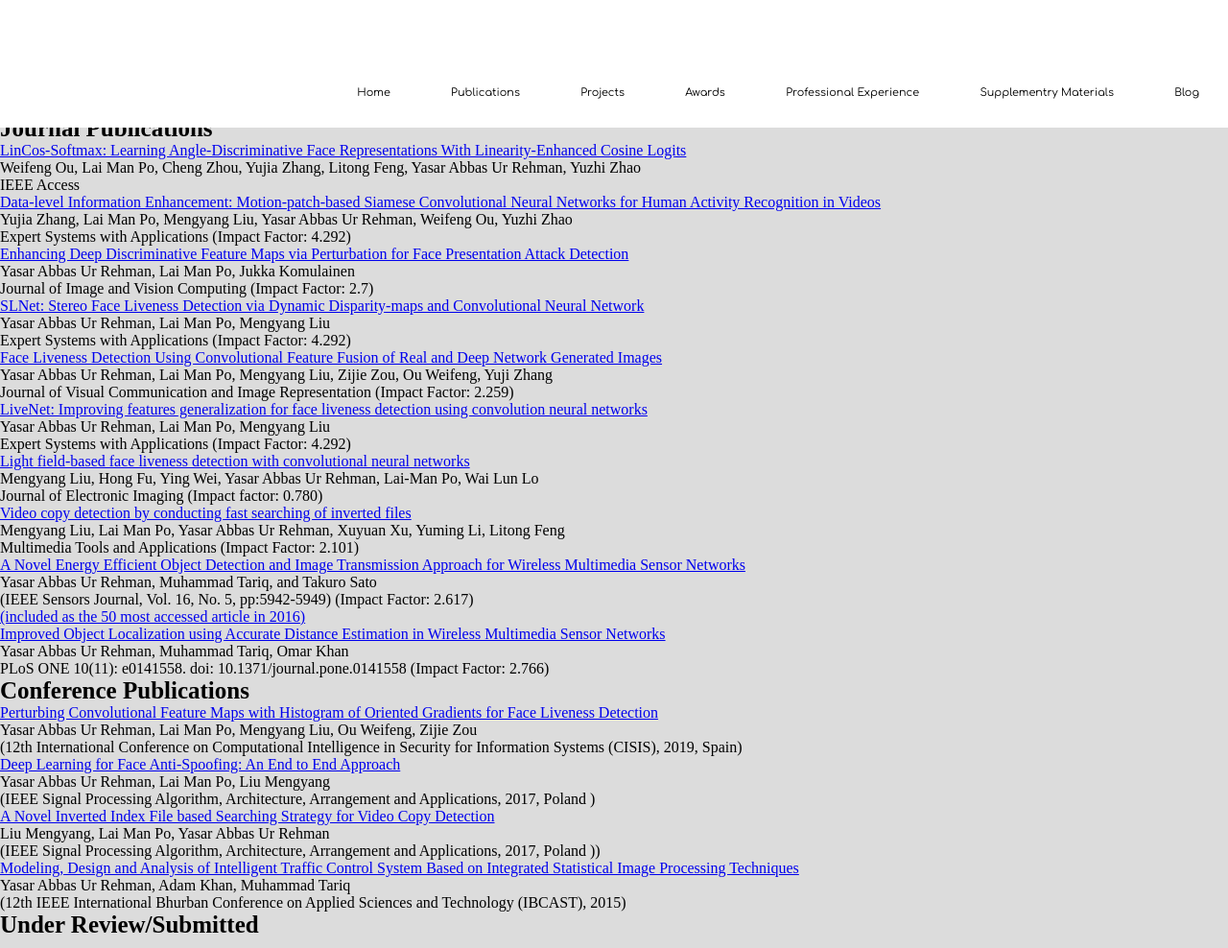
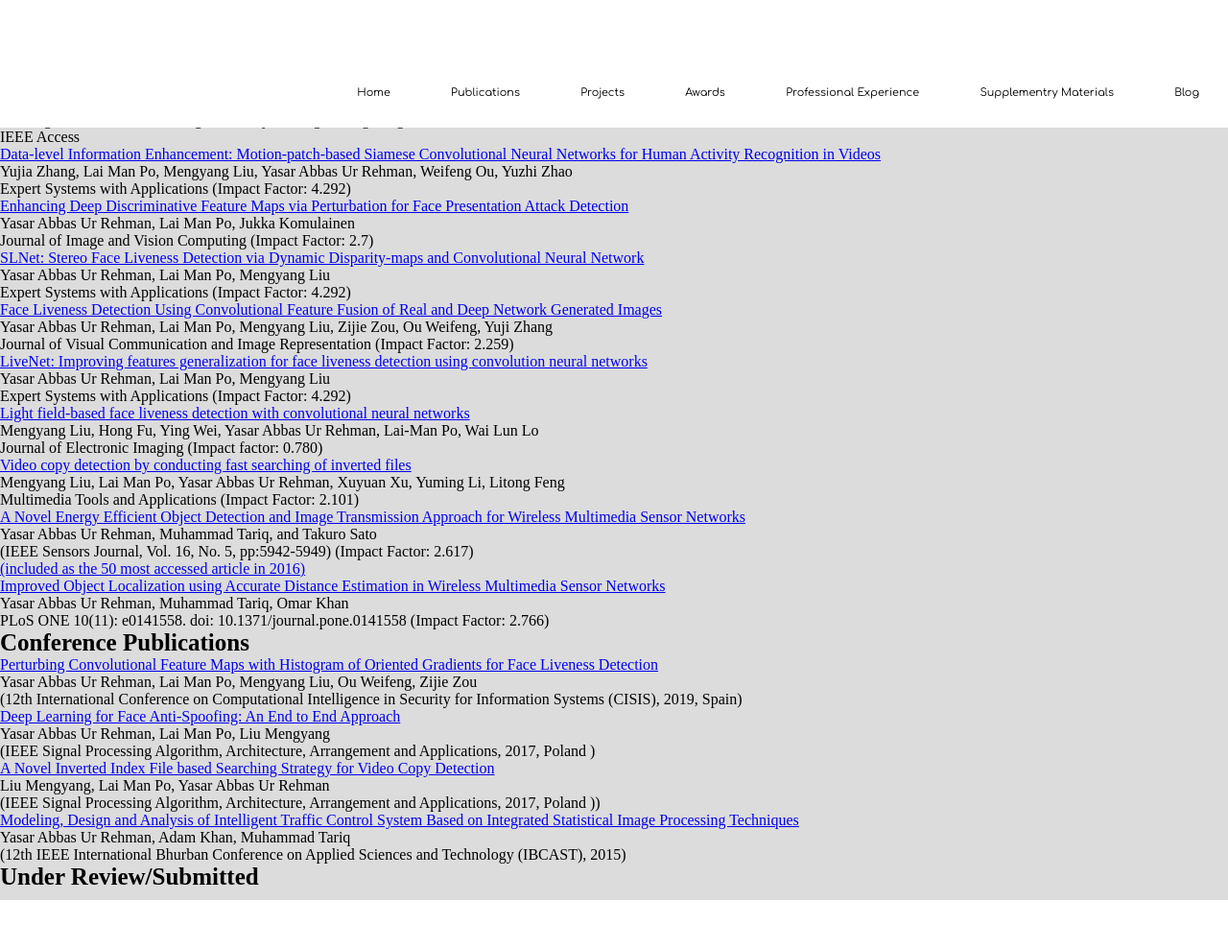
Before and after one commit to yasar-rehman/yasar, a Jekyll site: the page built from publications.md, in a window 1280 px wide and 988 px high. Shown: the whole window at 96% size. Built offline with Jekyll 4.4.1, drawn with Linux system fonts in a browser that asks for light colours; our own code applies the rules of GitHub Pages for plain Markdown files.

Commit message:
Update main.css

```diff
--- a/css/main.css
+++ b/css/main.css
@@ -58,7 +58,7 @@
 
 /* the publication section */
 .publication{
-  padding-top: 60px;
+  padding-top: 10px;
   margin-top: 60px;
   padding-bottom: 10px;
   background-color: #dcdcdc;
```
